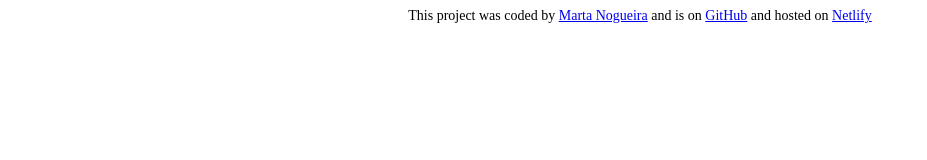
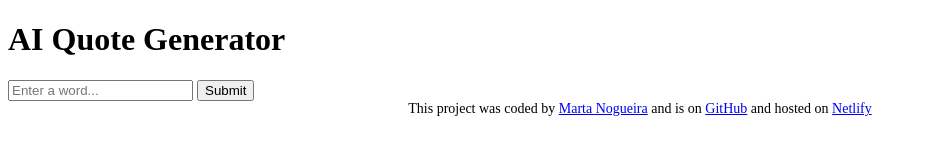
Before and after one commit to Marta-fn/quote_generator, a plain HTML site: page index.html in a window 1280 px wide. Shown: the whole page, without its empty margins (0-927 px from the left). Drawn offline with Linux system fonts and the light colour scheme.

Commit message:
Added basic HTML structure

```diff
--- a/index.html
+++ b/index.html
@@ -9,7 +9,15 @@
 </head>
 
 <body>
-
+  <header>
+    <h1>AI Quote Generator</h1>
+  </header>
+  <main>
+    <form>
+      <input type="text" placeholder="Enter a word..." />
+      <input type="submit">
+    </form>
+  </main>
   <footer>
     This project was coded by <a href="https://github.com/Marta-fn" target="_blank">Marta Nogueira</a> and is on <a
       href="https://github.com/Marta-fn/quote_generator" target="_blank">GitHub</a> and hosted on <a
```
